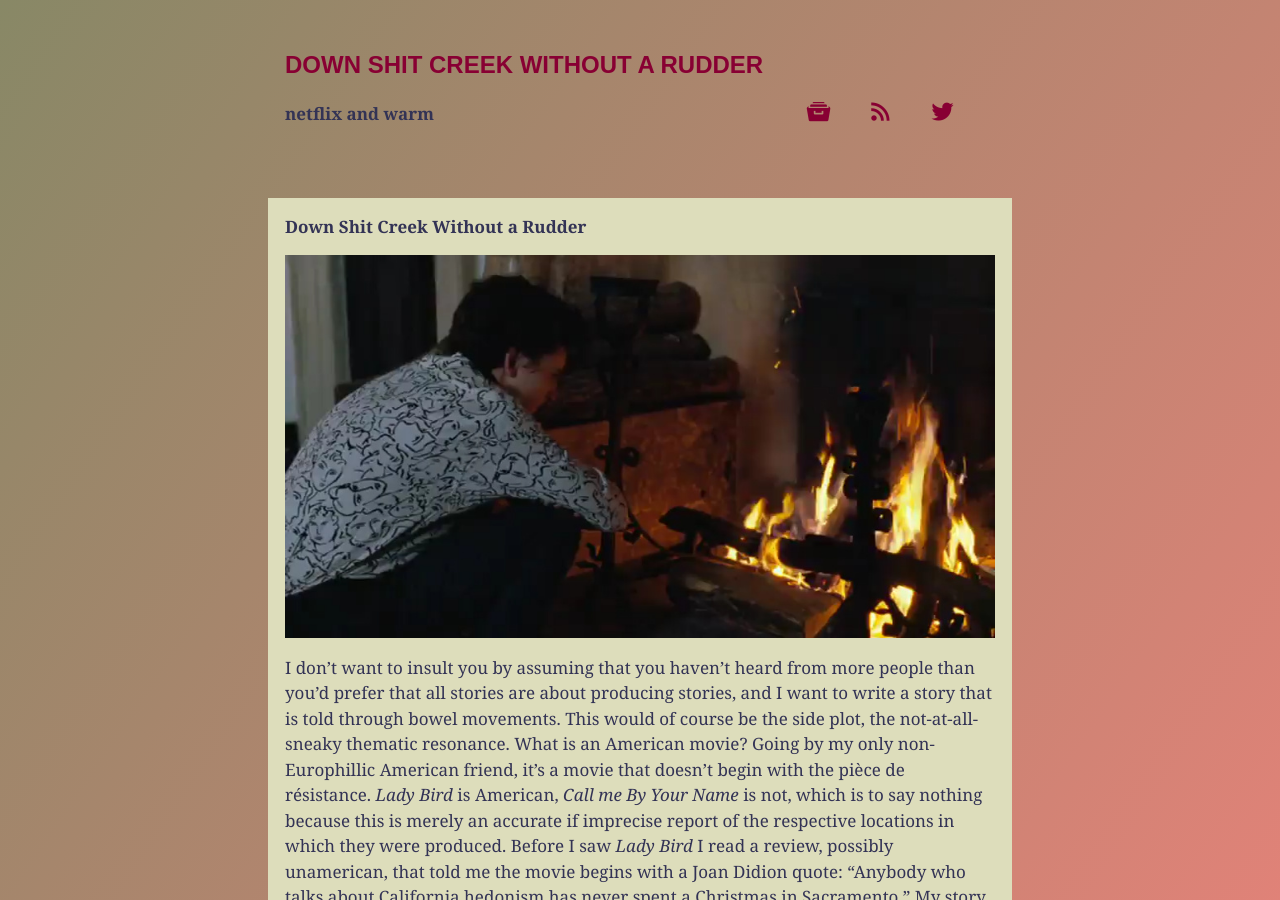
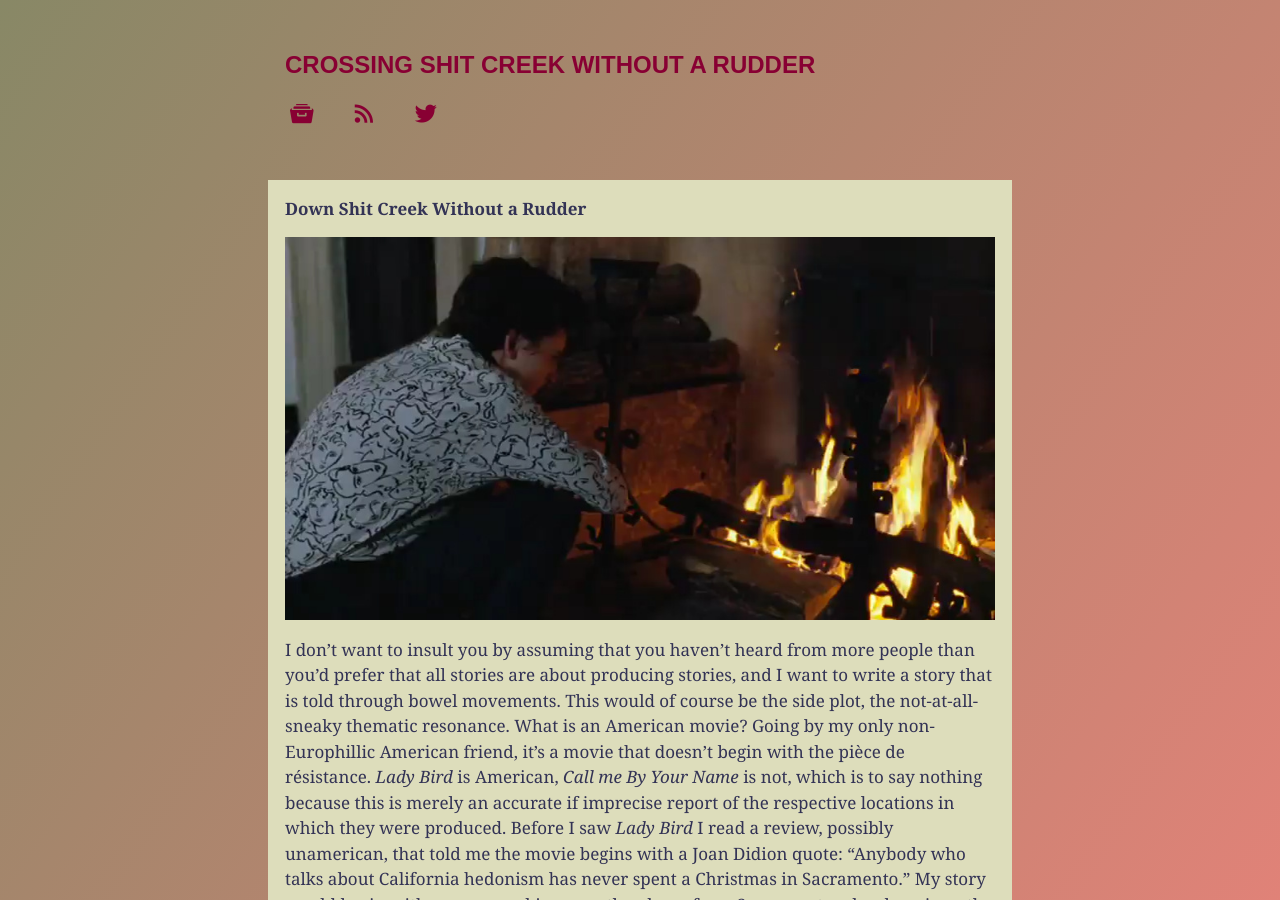
Before and after one commit to meanyhead/meanyhead.github.io, a Jekyll site: the page built from _posts/2018-1-11-down-shit-creek-without-a-rudder.md, in a window 1280 px wide and 900 px high. Built offline with Jekyll 4.4.1, drawn with Linux system fonts in a browser that asks for light colours; comment, search, counter and statistics services are not loaded.

Commit message:
changing titles, fixing excerpts

```diff
--- a/_config.yml
+++ b/_config.yml
@@ -1,5 +1,5 @@
 # Name of your blog (this will show up at the top of your page and in the RSS feed)
-name: Down Shit Creek Without a Rudder
+name: Crossing Shit Creek Without a Rudder
 
 # Short description (goes below the title; it will also be used in the RSS feed)
 description: netflix and warm
--- a/_layouts/default.html
+++ b/_layouts/default.html
@@ -20,7 +20,6 @@
         <div class="torso">
             <header>
                 <h1><a href="{{site.baseurl}}/">{{ site.name }}</a></h1>
-               <h4>{{site.description}}</h4>
             </header>
             <nav>
                 <a href="{{site.baseurl}}/archive" title="Archive"><i class="icon-archive"></i></a>
```
Also changed, not shown: _posts/2018-1-11-down-shit-creek-without-a-rudder.md (+1 -0 lines).
